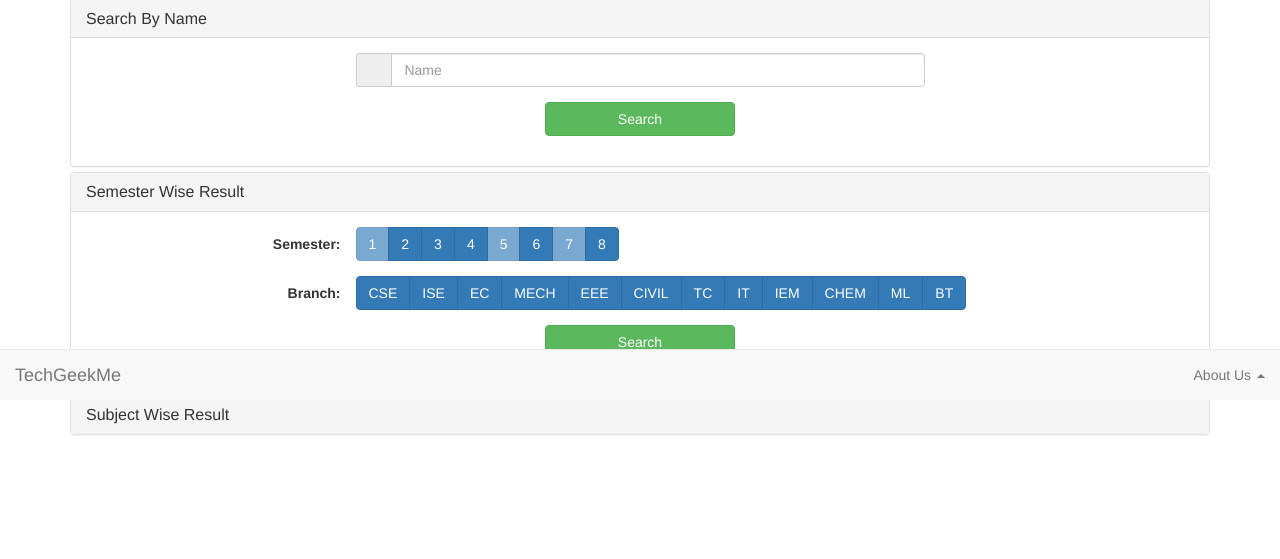
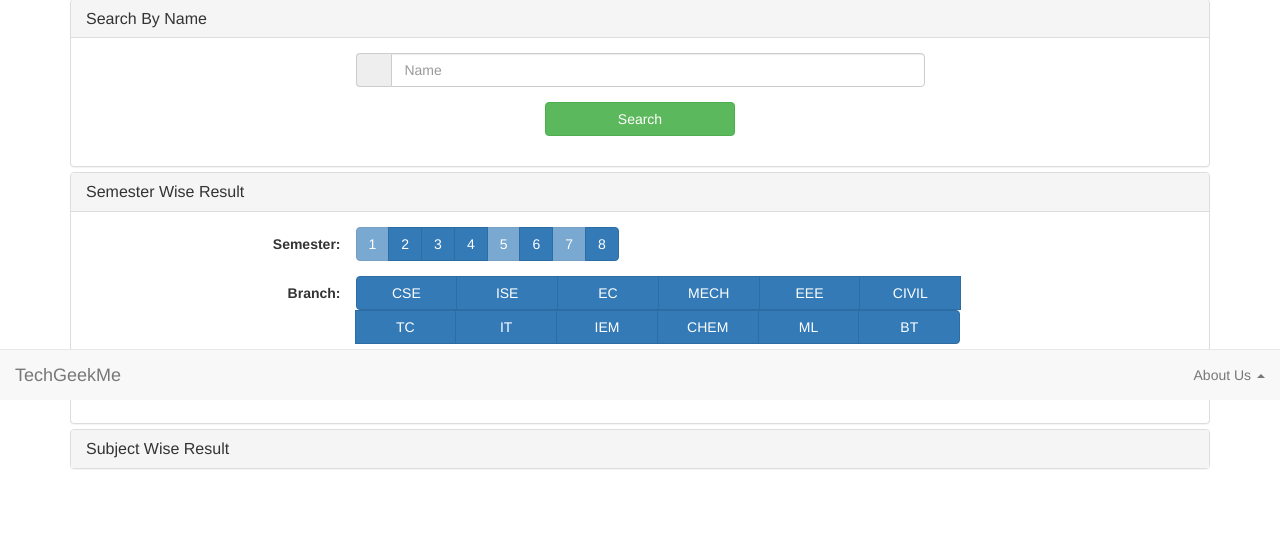
Before and after one commit to TechGeekMe/MSRIT-Results, a Django app: page / in a window 1280 px wide. Shown: the part 400-959 px from the top of the page. Before the commit the page ends 835 px from the top, so only its background shows below. Run offline with Django 3.2, Linux system fonts and the light colour scheme; some libraries are stand-ins or nearby versions; some web fonts are replaced.

Commit message:
fab push

```diff
--- a/results_app/templates/results_app/index.html
+++ b/results_app/templates/results_app/index.html
@@ -25,7 +25,7 @@
                         <form role="form" class="form-horizontal" action="{% url 'results_app:usn_search' %}" method="post">
                             {% csrf_token %}
                             <div class="form-group">
-                                <div class="col-sm-6 col-sm-offset-3 input-group">
+                                <div class="col-xs-offset-1 col-xs-10 col-sm-6 col-sm-offset-3 input-group">
                                     <span class="input-group-addon">1MS</span>
                                     <input type="text" class="form-control" id="usn" placeholder="USN" name="usn" style="text-transform: uppercase;" />
                                 </div>
@@ -49,7 +49,7 @@
                         <form role="form" class="form-horizontal" action="{% url 'results_app:student_name_list' %}" method="post">
                             {% csrf_token %}
                             <div class="form-group">
-                                <div class="col-sm-6 col-sm-offset-3 input-group  input-group">
+                                <div class="col-xs-offset-1 col-xs-10 col-sm-6 col-sm-offset-3 input-group  input-group">
                                     <div class="input-group-addon">
                                         <span class="glyphicon glyphicon-user"></span>
                                     </div>
@@ -109,40 +109,40 @@
                                 <label for="branch" class="control-label col-xs-3">Branch:</label>
                                 <div class="container-fluid">
                                     <div class="btn-group" data-toggle="buttons" id="branch">
-                                        <label class="btn btn-primary">
+                                        <label class="btn btn-primary col-xs-3 col-sm-2">
                                             <input type="radio" name="branch" id="cs" value="cs" />CSE
                                         </label>
-                                        <label class="btn btn-primary">
+                                        <label class="btn btn-primary col-xs-3 col-sm-2">
                                             <input type="radio" name="branch" id="is" value="is" />ISE
                                         </label>
-                                        <label class="btn btn-primary">
+                                        <label class="btn btn-primary col-xs-3 col-sm-2">
                                             <input type="radio" name="branch" id="ec" value="ec" />EC
                                         </label>
-                                        <label class="btn btn-primary">
+                                        <label class="btn btn-primary col-xs-3 col-sm-2">
                                             <input type="radio" name="branch" id="me" value="me" />MECH
                                         </label>
-                                        <label class="btn btn-primary">
+                                        <label class="btn btn-primary col-xs-3 col-sm-2">
                                             <input type="radio" name="branch" id="ee" value="ee" />EEE
                                         </label>
-                                        <label class="btn btn-primary">
+                                        <label class="btn btn-primary col-xs-3 col-sm-2">
                                             <input type="radio" name="branch" id="cv" value="cv" />CIVIL
                                         </label>
-                                        <label class="btn btn-primary">
+                                        <label class="btn btn-primary col-xs-3 col-sm-2">
                                             <input type="radio" name="branch" id="tc" value="tc" />TC
                                         </label>
-                                        <label class="btn btn-primary">
+                                        <label class="btn btn-primary col-xs-3 col-sm-2">
                                             <input type="radio" name="branch" id="it" value="it" />IT
                                         </label>
-                                        <label class="btn btn-primary">
+                                        <label class="btn btn-primary col-xs-3 col-sm-2">
                                             <input type="radio" name="branch" id="im" value="im" />IEM
                                         </label>
-                                        <label class="btn btn-primary">
+                                        <label class="btn btn-primary col-xs-3 col-sm-2">
                                             <input type="radio" name="branch" id="ch" value="ch" />CHEM
                                         </label>
-                                        <label class="btn btn-primary">
+                                        <label class="btn btn-primary col-xs-3 col-sm-2">
                                             <input type="radio" name="branch" id="ml" value="ml" />ML
                                         </label>
-                                        <label class="btn btn-primary">
+                                        <label class="btn btn-primary col-xs-3 col-sm-2">
                                             <input type="radio" name="branch" id="bt" value="bt" />BT
                                         </label>
                                     </div>
```
